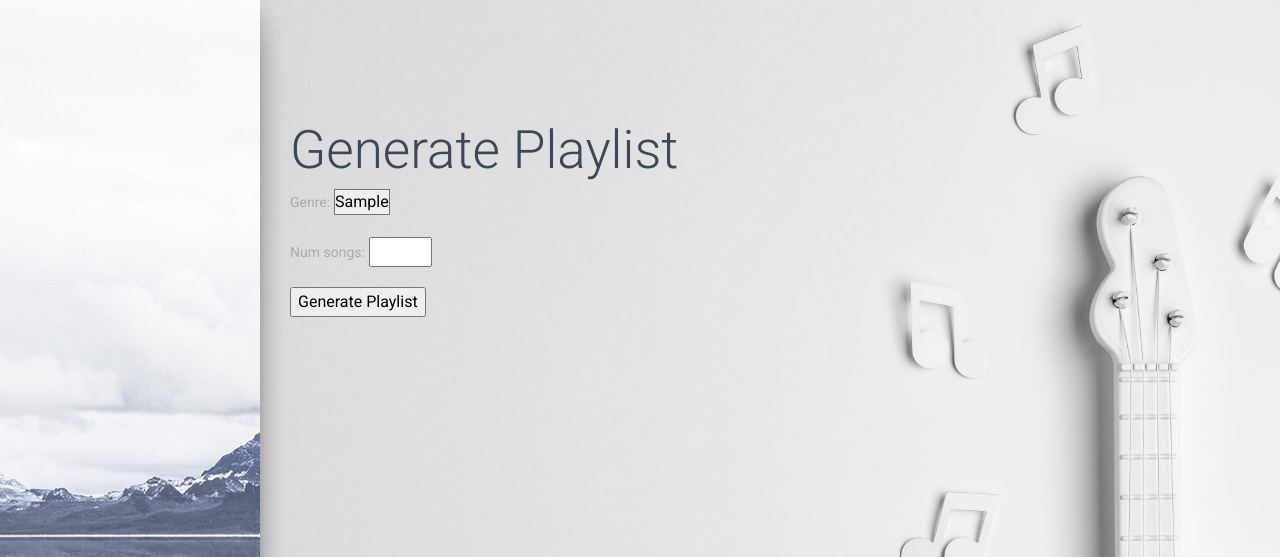
After one commit to KirillMelanich/radio_station, a Django app: page /generate_playlist/ in a window 1280 px wide. The commit adds this page. Shown: the top 557 px of the page. Run offline with Django 4.2, Linux system fonts and the light colour scheme; tables that the repository leaves empty hold one stand-in row (values such as "Sample post"); some libraries are stand-ins or nearby versions.

Commit message:
Add Playlist model to catalog/models.py Add PlaylistForm and Playlist views and urls

```diff
--- a/catalog/forms.py
+++ b/catalog/forms.py
@@ -54,3 +54,8 @@ class GenreSearchForm(forms.Form):
         label="",
         widget=forms.TextInput(attrs={"placeholder": "Search by genre..."}),
     )
+
+
+class PlaylistGenerateForm(forms.Form):
+    genre = forms.ModelChoiceField(queryset=Genre.objects.all(), empty_label=None)
+    num_songs = forms.IntegerField(min_value=1, max_value=100)
--- a/catalog/models.py
+++ b/catalog/models.py
@@ -1,3 +1,5 @@
+import random
+
 from django.conf import settings
 from django.db import models
 from django.contrib.auth.models import AbstractUser
@@ -49,3 +51,35 @@ class Song(models.Model):
 
     def get_absolute_url(self):
         return reverse("catalog:song-detail", kwargs={"pk": self.pk})
+
+
+class Playlist(models.Model):
+    name = models.CharField(max_length=255)
+    genre = models.ForeignKey(Genre, on_delete=models.CASCADE, related_name="playlists")
+    songs = models.ManyToManyField(Song, related_name="playlists")
+
+    class Meta:
+        verbose_name = "playlist"
+        verbose_name_plural = "playlists"
+        ordering = ["name"]
+
+    def __str__(self):
+        return self.name
+
+    def get_absolute_url(self):
+        return reverse("catalog:playlist-detail", kwargs={"pk": self.pk})
+
+    def generate_playlist(self, num_songs):
+        """
+        Generates a playlist of a particular genre with a specific number of songs.
+        """
+        if num_songs <= 0:
+            return
+
+        genre_songs = list(self.genre.songs.all())
+        random.shuffle(genre_songs)
+
+        if num_songs >= len(genre_songs):
+            self.songs.set(genre_songs)
+        else:
+            self.songs.set(genre_songs[:num_songs])
--- a/catalog/urls.py
+++ b/catalog/urls.py
@@ -17,6 +17,9 @@ from .views import (
     SongListView,
     GenreDetailView,
     BaseView,
+    PlaylistListView,
+    PlaylistDetailView,
+    GeneratePlaylistView,
 )
 
 urlpatterns = [
@@ -97,6 +100,22 @@ urlpatterns = [
         SongDeleteView.as_view(),
         name="song-delete",
     ),
+    path(
+        'playlists/',
+        PlaylistListView.as_view(),
+        name='playlist-list'
+    ),
+    path(
+        'playlist/<int:pk>/',
+        PlaylistDetailView.as_view(),
+        name='playlist-detail'
+    ),
+    path(
+        'generate_playlist/',
+        GeneratePlaylistView.as_view(),
+        name='generated-playlist'
+    ),
 ]
 
+
 app_name = "catalog"
--- a/catalog/views.py
+++ b/catalog/views.py
@@ -1,16 +1,17 @@
 from django.contrib.auth.mixins import LoginRequiredMixin
-from django.shortcuts import render
+from django.shortcuts import render, redirect
 from django.urls import reverse_lazy
 from django.views import generic, View
+from django.views.generic import DetailView, ListView
 
 from catalog.forms import (
     SongForm,
     SongSearchForm,
     ArtistSearchForm,
     GenreForm,
-    GenreSearchForm,
+    GenreSearchForm, PlaylistGenerateForm,
 )
-from catalog.models import Artist, Song, Genre
+from catalog.models import Artist, Song, Genre, Playlist
 
 
 class BaseView(LoginRequiredMixin, View):
@@ -188,3 +189,35 @@ class SongUpdateView(LoginRequiredMixin, generic.UpdateView):
 class SongDeleteView(LoginRequiredMixin, generic.DeleteView):
     model = Song
     success_url = reverse_lazy("catalog:song-list")
+
+
+class PlaylistListView(ListView):
+    model = Playlist
+    template_name = "catalog/playlist_list.html"
+    context_object_name = "playlists"
+
+
+class PlaylistDetailView(DetailView):
+    model = Playlist
+    template_name = "catalog/playlist_detail.html"
+    context_object_name = "playlist"
+
+
+class GeneratePlaylistView(View):
+    def get(self, request):
+        form = PlaylistGenerateForm()
+        return render(request, 'catalog/generated_playlist.html', {'form': form})
+
+    def post(self, request):
+        form = PlaylistGenerateForm(request.POST)
+        if form.is_valid():
+            genre = form.cleaned_data['genre']
+            num_songs = form.cleaned_data['num_songs']
+
+            playlist = Playlist(name="Generated Playlist", genre=genre)
+            playlist.save()
+            playlist.generate_playlist(num_songs)
+
+            return redirect('catalog:playlist-detail', pk=playlist.pk)
+
+        return render(request, 'catalog/generated_playlist.html', {'form': form})
--- /dev/null
+++ b/templates/catalog/generated_playlist.html
@@ -0,0 +1,12 @@
+{% extends 'base.html' %}
+
+{% block title %}Generate Playlist - My Music App{% endblock %}
+
+{% block content %}
+    <h1>Generate Playlist</h1>
+    <form method="post">
+        {% csrf_token %}
+        {{ form.as_p }}
+        <input type="submit" value="Generate Playlist">
+    </form>
+{% endblock %}
--- a/templates/includes/sidebar.html
+++ b/templates/includes/sidebar.html
@@ -34,6 +34,11 @@
               <i class="material-icons">music_note</i>
               <p>All songs</p>
             </a>
+           <li class="nav-item {% if 'ui-tables' in segment %} active {% endif %}">
+            <a class="nav-link" href="{% url 'catalog:generated-playlist' %}">
+              <i class="material-icons">queue_music</i>
+              <p>Generate playlist</p>
+            </a>
           <li class="nav-item ">
             <a class="nav-link" href="{% url 'login'%}?next={{request.path}}"" >
               <i class="material-icons">directions_run</i>
```
Also changed, not shown: templates/catalog/playlist_detail.html (added, +21 -0 lines), catalog/migrations/0013_playlist.py (added).
